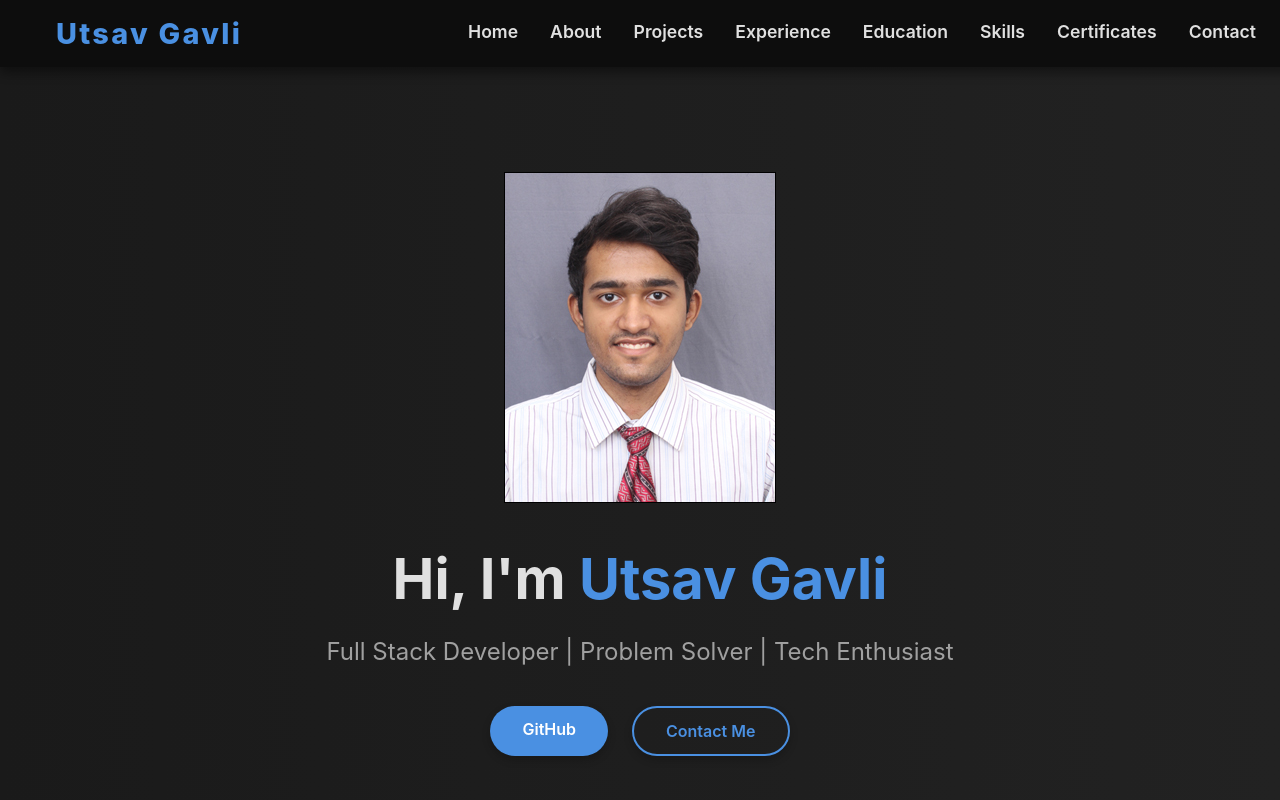
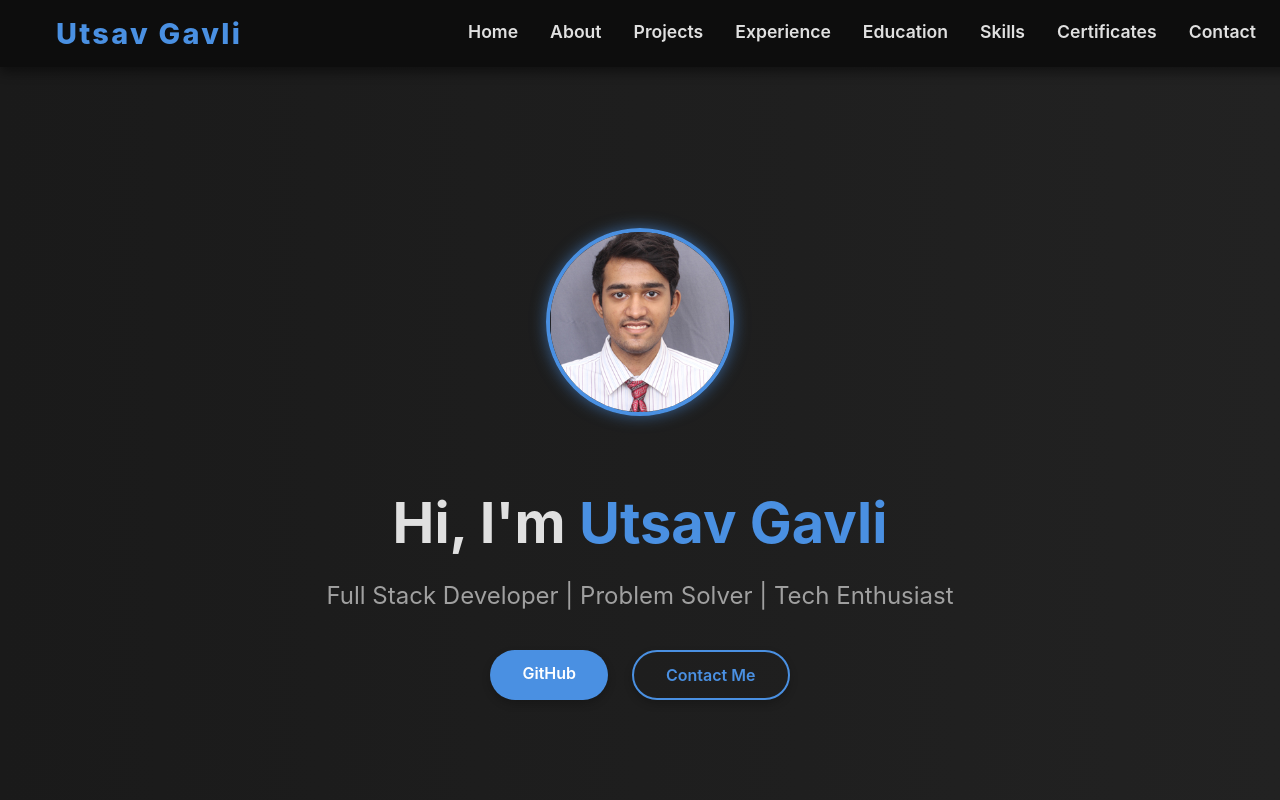
Before and after one commit to utsav145/Portfolio, a React (Create React App) app in the folder portfolio/: page / in a window 1280 px wide. Shown: the top 800 px of the page. Built offline with nearby package versions, Linux system fonts and the light colour scheme.

Commit message:
Update Hero.css

```diff
--- a/portfolio/src/components/Hero.css
+++ b/portfolio/src/components/Hero.css
@@ -9,6 +9,16 @@
 
 .hero-content {
   text-align: center;
+}
+
+.hero-profile-image {
+  width: 180px;
+  height: 180px;
+  border-radius: 50%;
+  object-fit: cover;
+  margin-bottom: 2rem;
+  border: 4px solid #4A90E2;
+  box-shadow: 0 0 15px rgba(74, 144, 226, 0.6);
 }
 
 .hero-title {
```
